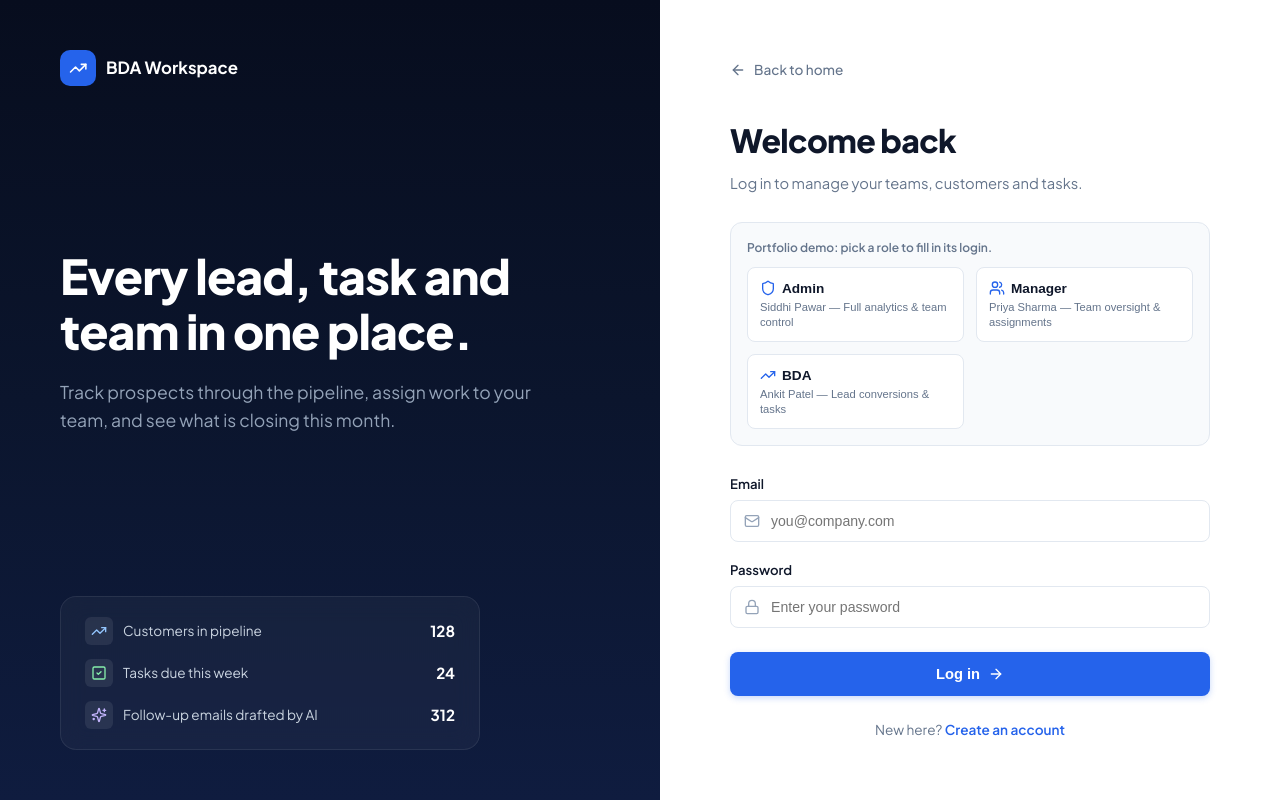
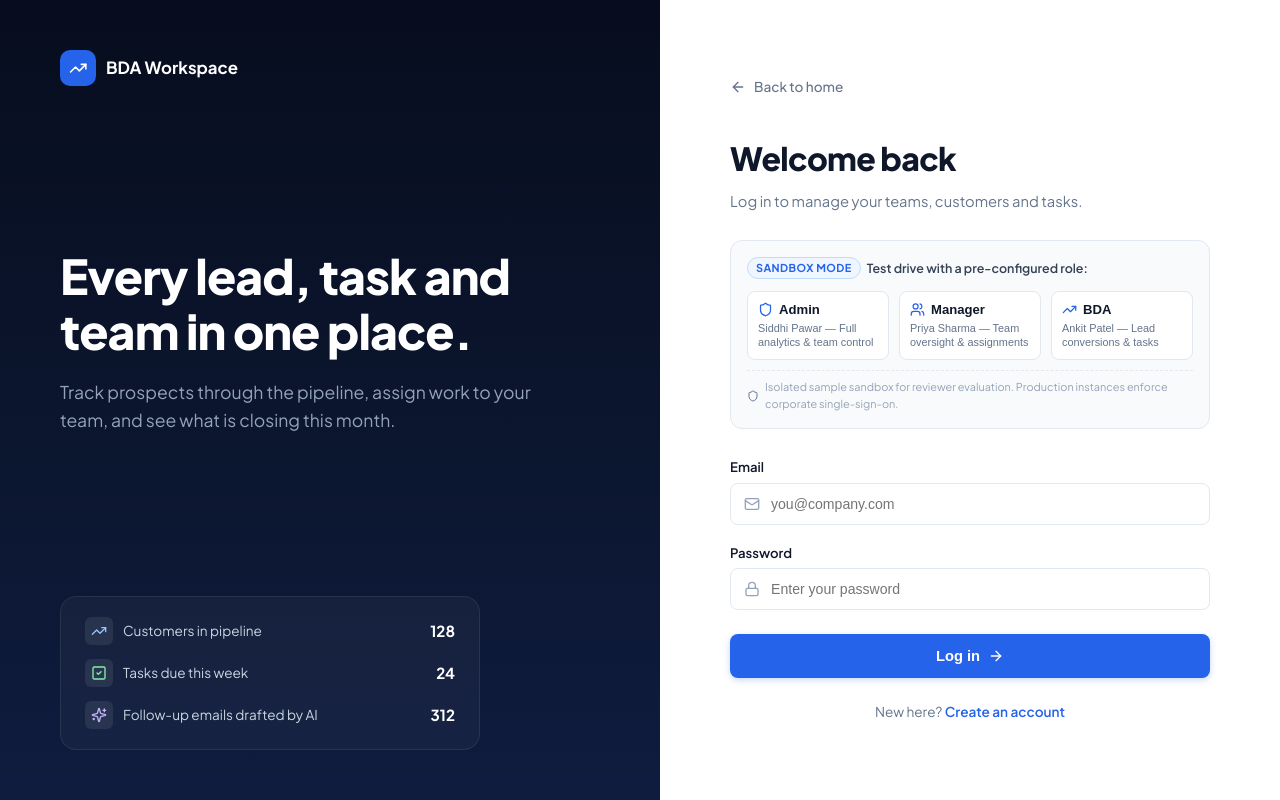
Before and after one commit to Siddhi-2005/bda-team-management, a React (Vite) app in the folder frontend/: page /login in a window 1280 px wide. Built offline with nearby package versions, Linux system fonts and the light colour scheme; no server answers.

Commit message:
Professionalize Login screen with Evaluator Sandbox badge, role descriptions and security disclaimer

```diff
--- a/frontend/src/pages/auth/Login.jsx
+++ b/frontend/src/pages/auth/Login.jsx
@@ -207,7 +207,7 @@ const Login = () => {
           Log in to manage your teams, customers and tasks.
         </p>
 
-        {/* Demo Roles Container */}
+        {/* Demo Roles Container (Evaluator Sandbox) */}
         <div style={{
           background: '#f8fafc',
           border: '1px solid #e2e8f0',
@@ -215,10 +215,28 @@ const Login = () => {
           padding: '16px',
           marginBottom: '28px'
         }}>
-          <div style={{ fontSize: '0.75rem', fontWeight: 600, color: '#64748b', marginBottom: '10px' }}>
-            Portfolio demo: pick a role to fill in its login.
+          <div style={{ display: 'flex', alignItems: 'center', justifyContent: 'space-between', marginBottom: '12px' }}>
+            <div style={{ display: 'flex', alignItems: 'center', gap: '6px' }}>
+              <span style={{
+                background: '#eff6ff',
+                color: '#2563eb',
+                border: '1px solid #bfdbfe',
+                padding: '2px 8px',
+                borderRadius: '12px',
+                fontSize: '0.68rem',
+                fontWeight: 700,
+                textTransform: 'uppercase',
+                letterSpacing: '0.04em'
+              }}>
+                Sandbox Mode
+              </span>
+              <span style={{ fontSize: '0.78rem', fontWeight: 600, color: '#334155' }}>
+                Test drive with a pre-configured role:
+              </span>
+            </div>
           </div>
-          <div style={{ display: 'grid', gridTemplateColumns: '1fr 1fr', gap: '12px' }}>
+
+          <div style={{ display: 'grid', gridTemplateColumns: 'repeat(3, 1fr)', gap: '10px' }}>
             {DEMO_ROLES.map((item) => {
               const Icon = item.icon;
               const isSelected = activeRole === item.role;
@@ -229,24 +247,39 @@ const Login = () => {
                   onClick={() => handleSelectRole(item)}
                   style={{
                     background: isSelected ? '#eff6ff' : '#ffffff',
-                    border: `1px solid ${isSelected ? '#2563eb' : '#e2e8f0'}`,
+                    border: `1.5px solid ${isSelected ? '#2563eb' : '#e2e8f0'}`,
                     borderRadius: '8px',
-                    padding: '12px',
+                    padding: '10px',
                     textAlign: 'left',
                     cursor: 'pointer',
+                    boxShadow: isSelected ? '0 0 0 3px rgba(37,99,235,0.12)' : 'none',
                     transition: 'all 0.15s ease'
                   }}
                 >
                   <div style={{ display: 'flex', alignItems: 'center', gap: '6px', marginBottom: '4px' }}>
-                    <Icon size={16} style={{ color: '#2563eb' }} />
-                    <span style={{ fontWeight: 700, fontSize: '0.85rem', color: '#0f172a' }}>{item.role}</span>
+                    <Icon size={15} style={{ color: '#2563eb' }} />
+                    <span style={{ fontWeight: 700, fontSize: '0.82rem', color: '#0f172a' }}>{item.role}</span>
                   </div>
-                  <div style={{ fontSize: '0.7rem', color: '#64748b', lineHeight: 1.3 }}>
+                  <div style={{ fontSize: '0.68rem', color: '#64748b', lineHeight: 1.3 }}>
                     {item.desc}
                   </div>
                 </button>
               );
             })}
+          </div>
+
+          <div style={{
+            fontSize: '0.68rem',
+            color: '#94a3b8',
+            marginTop: '10px',
+            borderTop: '1px dashed #e2e8f0',
+            paddingTop: '8px',
+            display: 'flex',
+            alignItems: 'center',
+            gap: '6px'
+          }}>
+            <LuShield size={12} style={{ color: '#64748b', flexShrink: 0 }} />
+            <span>Isolated sample sandbox for reviewer evaluation. Production instances enforce corporate single-sign-on.</span>
           </div>
         </div>
 
```
Also changed, not shown: 2 other files (tests, documents, lock files or other folders).
